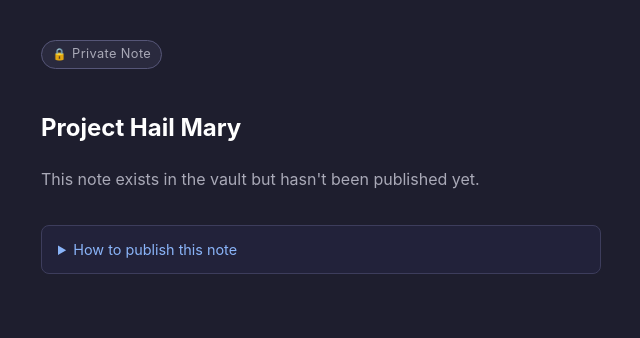
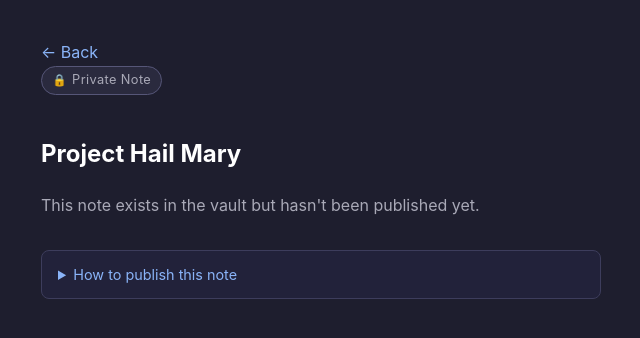
Before and after one commit to airenare/inkstone, a Flask app: a page that uses frontend/templates/private.html in a window 1280 px wide. Shown: the part 83-421 px from the top of the page, without its empty margins (189-829 px from the left). Run offline with Flask 3, Linux system fonts and the light colour scheme; some libraries are stand-ins or nearby versions.

Commit message:
Add Back button to private note placeholder page

```diff
--- a/app.py
+++ b/app.py
@@ -104,7 +104,9 @@ def serve(path):
     # 3. Private note placeholder
     if url_path in post_store.PRIVATE_ROUTES:
         entry = post_store.PRIVATE_ROUTES[url_path]
-        return render_template("private.html", entry=entry)
+        parent = url_path.rsplit("/", 1)[0]
+        back_url = parent if parent else "/"
+        return render_template("private.html", entry=entry, back_url=back_url)
 
     abort(404)
 
--- a/frontend/templates/private.html
+++ b/frontend/templates/private.html
@@ -2,6 +2,8 @@
 {% extends "base.html" %}
 
 {% block content %}
+
+<a href="{{ back_url }}">← Back</a>
 
 <article class="private-note">
 
```
